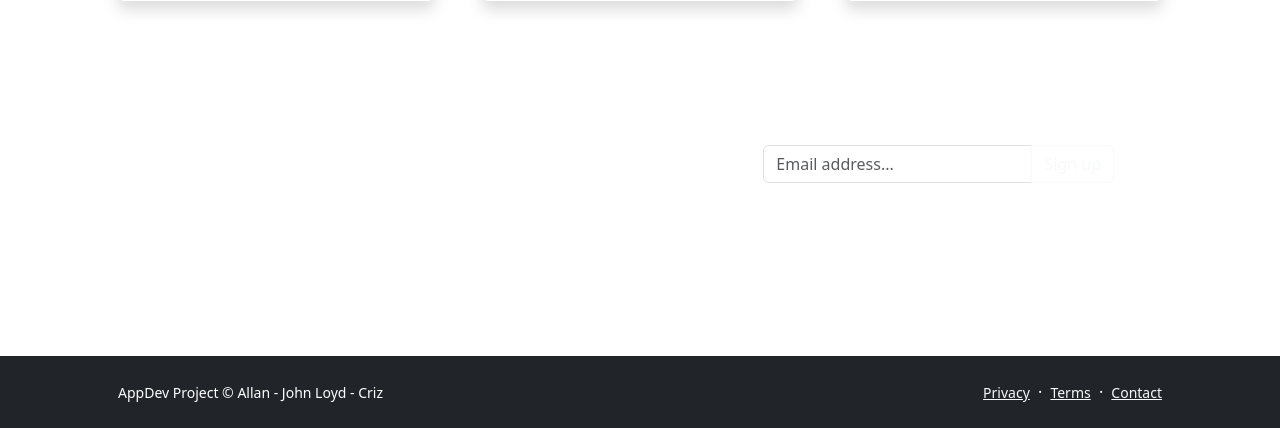
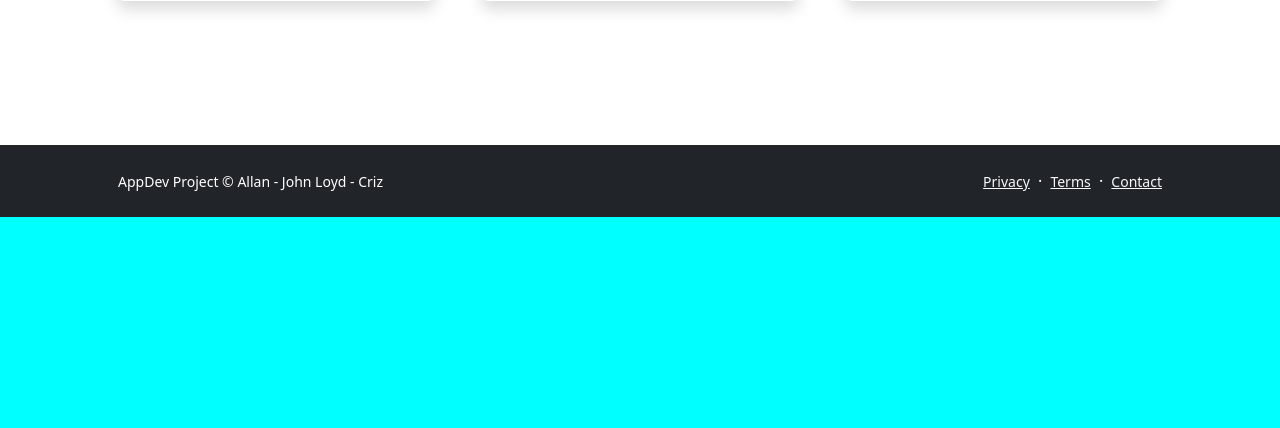
Before and after one commit to Johnloydgutierrez/LavaLustFinalProject, a CodeIgniter app: page / in a window 1280 px wide. Shown: the part 1174-1602 px from the top of the page. After the commit the page ends 1391 px from the top, so only its background shows below. Run offline with CodeIgniter, Linux system fonts and the light colour scheme.

Commit message:
create style

```diff
--- a/app/views/Nhome.php
+++ b/app/views/Nhome.php
@@ -10,9 +10,15 @@
         <link rel="icon" type="image/x-icon" href="assets/favicon.ico" />
         <!-- Bootstrap icons-->
         <link href="https://cdn.jsdelivr.net/npm/bootstrap-icons@1.5.0/font/bootstrap-icons.css" rel="stylesheet" />
-        <link href="../public/css/nfront.css"/>
+        <link href="../public/css/nfront.css" />
+        <link href="../public/admin/css/sb-admin-2.css"rel="stylesheet" />
+        <link href="../public/admin/css/sb-admin-2.min.css"rel="stylesheet" />
         <link href="https://cdn.jsdelivr.net/npm/bootstrap@5.3.2/dist/css/bootstrap.min.css" rel="stylesheet" integrity="sha384-T3c6CoIi6uLrA9TneNEoa7RxnatzjcDSCmG1MXxSR1GAsXEV/Dwwykc2MPK8M2HN" crossorigin="anonymous">
-
+    <style>
+        header{
+            background-color: cyan;
+        }
+    </style>
 
 
         </script><!-- Core theme CSS (includes Bootstrap)-->
@@ -141,24 +147,7 @@
     </div>
 </div>
 
-        </div>
-        <!-- Call to action-->
-        <aside class="bg-blue bg-gradient rounded-3 p-4 p-sm-5 mt-5">
-            <div class="d-flex align-items-center justify-content-between flex-column flex-xl-row text-center text-xl-start">
-                <div class="mb-4 mb-xl-0">
-                    <div class="fs-3 fw-bold text-white">New products, delivered to you.</div>
-                    <div class="text-white-50">Sign up for our newsletter for the latest updates.</div>
-                </div>
-                <div class="ms-xl-4">
-                    <div class="input-group mb-2">
-                        <input class="form-control" type="text" placeholder="Email address..." aria-label="Email address..." aria-describedby="button-newsletter" />
-                        <button class="btn btn-outline-light" id="button-newsletter" type="button">Sign up</button>
-                    </div>
-                    <div class="small text-white-50">We care about privacy and will never share your data.</div>
-                </div>
-            </div>
-        </aside>
-    </div>
+
 </section>
 
         </main>
```
